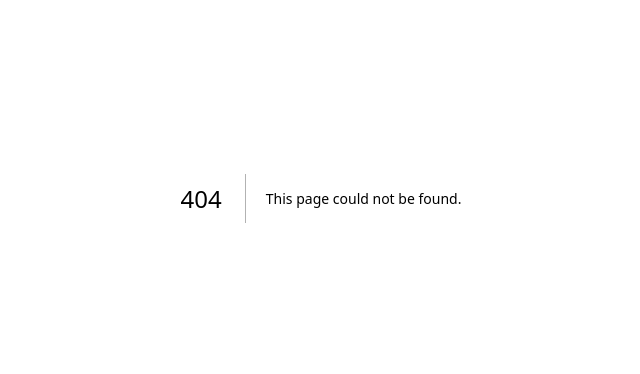
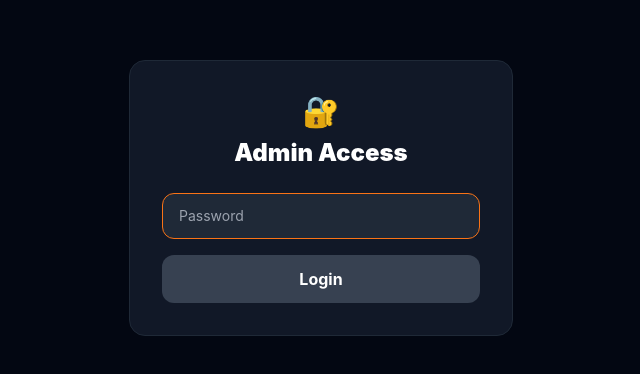
Before and after one commit to custom-cartrays/customcartrays, a Next.js app: page /admin/login in a window 1280 px wide. Before the commit this address had no page. Shown: the part 202-576 px from the top of the page, without its empty margins (319-959 px from the left). Built offline with nearby package versions, Linux system fonts and the light colour scheme.

Commit message:
feat: add admin login

```diff
--- /dev/null
+++ b/src/app/admin/login/page.jsx
@@ -0,0 +1,9 @@
+'use client';
+import { useState } from 'react';
+import { useRouter } from 'next/navigation';
+export default function AdminLoginPage({ searchParams }) {
+  const [pw, setPw] = useState(''); const [err, setErr] = useState(''); const [load, setLoad] = useState(false);
+  const router = useRouter(); const from = searchParams?.from || '/admin';
+  const submit = async (e) => { e.preventDefault(); setLoad(true); setErr(''); const res = await fetch('/api/admin/auth', { method:'POST', headers:{'Content-Type':'application/json'}, body: JSON.stringify({ password: pw }) }); if (res.ok) { router.push(from); } else { setErr('Invalid password'); setLoad(false); } };
+  return (<div className="min-h-screen bg-gray-950 flex items-center justify-center p-4"><form onSubmit={submit} className="bg-gray-900 border border-gray-800 rounded-2xl p-8 w-full max-w-sm"><div className="text-center mb-6"><div className="text-3xl mb-2">🔐</div><h1 className="text-white font-black text-2xl">Admin Access</h1></div><input type="password" value={pw} onChange={e => setPw(e.target.value)} placeholder="Password" autoFocus className="w-full bg-gray-800 border border-gray-700 focus:border-orange-500 rounded-xl text-white px-4 py-3 outline-none mb-4 text-sm" />{err && <p className="text-red-400 text-sm mb-3">⚠ {err}</p>}<button type="submit" disabled={load || !pw} className="w-full py-3 bg-orange-500 hover:bg-orange-600 disabled:bg-gray-700 text-white font-bold rounded-xl transition-colors">{load ? 'Checking...' : 'Login'}</button></form></div>);
+}
```
